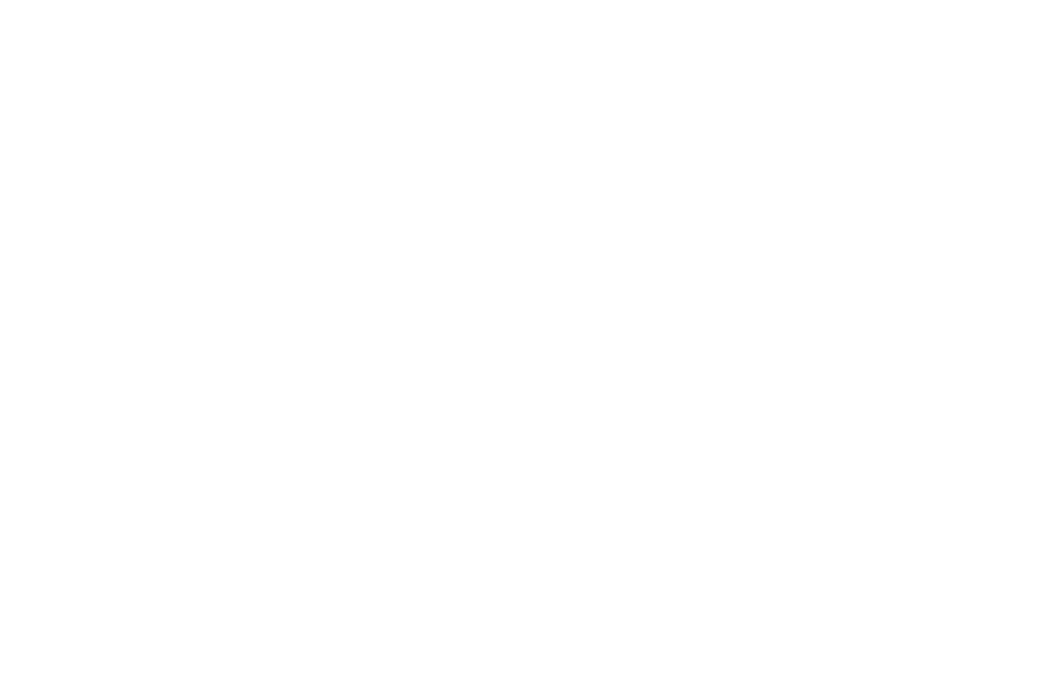
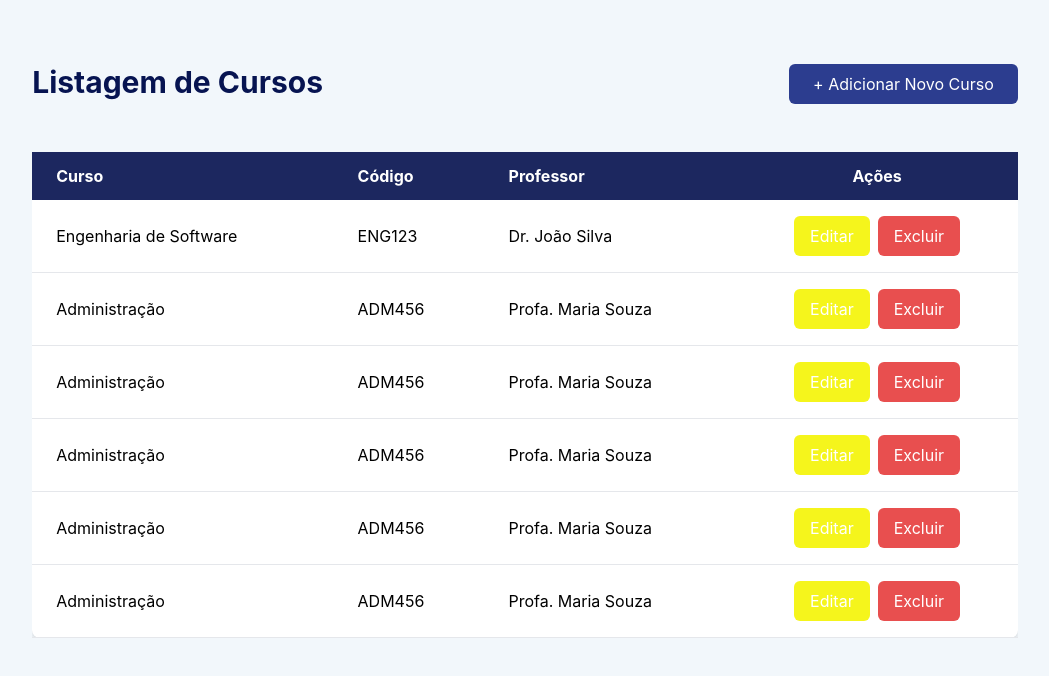
Before and after one commit to LettCosta/SistemaGerenciamentoFaculdade, a React (Create React App) app in the folder frontend/: page /lista-de-cursos in a window 1280 px wide. Before the commit this address had no page. Shown: the top 676 px of the page, without its empty margins (115-1164 px from the left). Built offline with nearby package versions, Linux system fonts and the light colour scheme.

Commit message:
cria front da pagina de listagem de cursos

```diff
--- a/frontend/src/index.tsx
+++ b/frontend/src/index.tsx
@@ -5,6 +5,7 @@
 import reportWebVitals from './reportWebVitals';
 import App from './App';
 import Dashboard from './pages/Dashboard';
+import ListaCursos from './pages/ListaCursos';
 
 
 
@@ -19,6 +20,7 @@
       <Routes>
         <Route path="/" element={<App />}/>
         <Route path="dashboard" element={<Dashboard />} />
+        <Route path="lista-de-cursos" element={<ListaCursos />} />
       </Routes>
     </BrowserRouter>
   </React.StrictMode>
--- /dev/null
+++ b/frontend/src/pages/ListaCursos.tsx
@@ -0,0 +1,81 @@
+export default function ListaCursos() {
+    return(
+    <div className="min-h-screen bg-[#F2F7FB] mx-auto p-6 flex flex-col items-center">
+        <div className="w-4/5 flex flex-col gap-12 mt-10">
+            <div className="flex flex-row w-full justify-between">
+            <h1 className="text-3xl font-bold text-[#071451] ">Listagem de Cursos</h1>
+                <button className="bg-[#2c3d8f] hover:bg-[#3d4fab] text-white px-6 py-2 rounded-md ">+ Adicionar Novo Curso</button>
+            </div>
+
+            <div className="overflow-x-auto">
+                <table className="min-w-full bg-white shadow-md rounded-lg">
+                    <thead>
+                        <tr className="bg-[#1C275F] text-white">
+                            <th className="py-3 px-6 text-left">Curso</th>
+                            <th className="py-3 px-6 text-left">Código</th>
+                            <th className="py-3 px-6 text-left">Professor</th>
+                            <th className="py-3 px-6 text-center">Ações</th>
+                        </tr>
+                    </thead>
+                    <tbody>
+                        <tr className="border-b border-gray-200 hover:bg-gray-100">
+                            <td className="py-4 px-6">Engenharia de Software</td>
+                            <td className="py-4 px-6">ENG123</td>
+                            <td className="py-4 px-6">Dr. João Silva</td>
+                            <td className="py-4 px-6 text-center">
+                            <button className="bg-[#f5f51c] text-white px-4 py-2 rounded-md mr-2 hover:bg-[#f0ec27]">Editar</button>
+                            <button className="bg-[#e84f4f] text-white px-4 py-2 rounded-md hover:bg-red-600">Excluir</button>
+                            </td>
+                        </tr>
+                        <tr className="border-b border-gray-200 hover:bg-gray-100">
+                            <td className="py-4 px-6">Administração</td>
+                            <td className="py-4 px-6">ADM456</td>
+                            <td className="py-4 px-6">Profa. Maria Souza</td>
+                            <td className="py-4 px-6 text-center">
+                            <button className="bg-[#f5f51c] text-white px-4 py-2 rounded-md mr-2 hover:bg-[#f0ec27]">Editar</button>
+                            <button className="bg-[#e84f4f] text-white px-4 py-2 rounded-md hover:bg-red-600">Excluir</button>
+                            </td>
+                        </tr>
+                        <tr className="border-b border-gray-200 hover:bg-gray-100">
+                            <td className="py-4 px-6">Administração</td>
+                            <td className="py-4 px-6">ADM456</td>
+                            <td className="py-4 px-6">Profa. Maria Souza</td>
+                            <td className="py-4 px-6 text-center">
+                            <button className="bg-[#f5f51c] text-white px-4 py-2 rounded-md mr-2 hover:bg-[#f0ec27]">Editar</button>
+                            <button className="bg-[#e84f4f] text-white px-4 py-2 rounded-md hover:bg-red-600">Excluir</button>
+                            </td>
+                        </tr>
+                        <tr className="border-b border-gray-200 hover:bg-gray-100">
+                            <td className="py-4 px-6">Administração</td>
+                            <td className="py-4 px-6">ADM456</td>
+                            <td className="py-4 px-6">Profa. Maria Souza</td>
+                            <td className="py-4 px-6 text-center">
+                            <button className="bg-[#f5f51c] text-white px-4 py-2 rounded-md mr-2 hover:bg-[#f0ec27]">Editar</button>
+                            <button className="bg-[#e84f4f] text-white px-4 py-2 rounded-md hover:bg-red-600">Excluir</button>
+                            </td>
+                        </tr>
+                        <tr className="border-b border-gray-200 hover:bg-gray-100">
+                            <td className="py-4 px-6">Administração</td>
+                            <td className="py-4 px-6">ADM456</td>
+                            <td className="py-4 px-6">Profa. Maria Souza</td>
+                            <td className="py-4 px-6 text-center">
+                            <button className="bg-[#f5f51c] text-white px-4 py-2 rounded-md mr-2 hover:bg-[#f0ec27]">Editar</button>
+                            <button className="bg-[#e84f4f] text-white px-4 py-2 rounded-md hover:bg-red-600">Excluir</button>
+                            </td>
+                        </tr>
+                        <tr className="border-b border-gray-200 hover:bg-gray-100">
+                            <td className="py-4 px-6">Administração</td>
+                            <td className="py-4 px-6">ADM456</td>
+                            <td className="py-4 px-6">Profa. Maria Souza</td>
+                            <td className="py-4 px-6 text-center">
+                            <button className="bg-[#f5f51c] text-white px-4 py-2 rounded-md mr-2 hover:bg-[#f0ec27]">Editar</button>
+                            <button className="bg-[#e84f4f] text-white px-4 py-2 rounded-md hover:bg-red-600">Excluir</button>
+                            </td>
+                        </tr>
+                    </tbody>
+                </table>
+            </div>
+        </div>
+    </div>
+  );
+}
```
